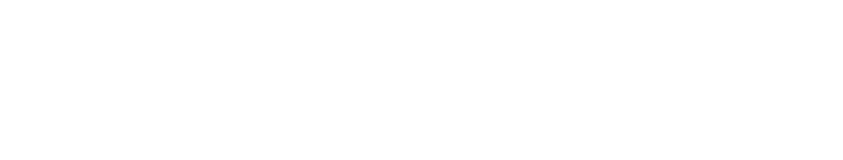
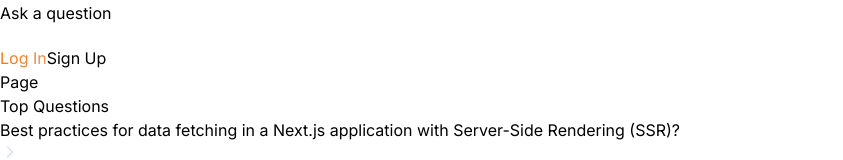
Before and after one commit to tassadit1996/dev-over-flow, a Next.js app: page /question/1 in a window 1280 px wide. Before the commit this address had no page. Shown: the part 437-597 px from the top of the page, without its empty margins (0-843 px from the left). Built offline with nearby package versions, Linux system fonts and the light colour scheme; no server answers.

Commit message:
create question details dynamic route.

```diff
--- /dev/null
+++ b/app/(root)/question/[id]/page.tsx
@@ -0,0 +1,7 @@
+import React from "react";
+
+const Page = ({ searchParams }) => {
+  return <div>Page</div>;
+};
+
+export default Page;
```
